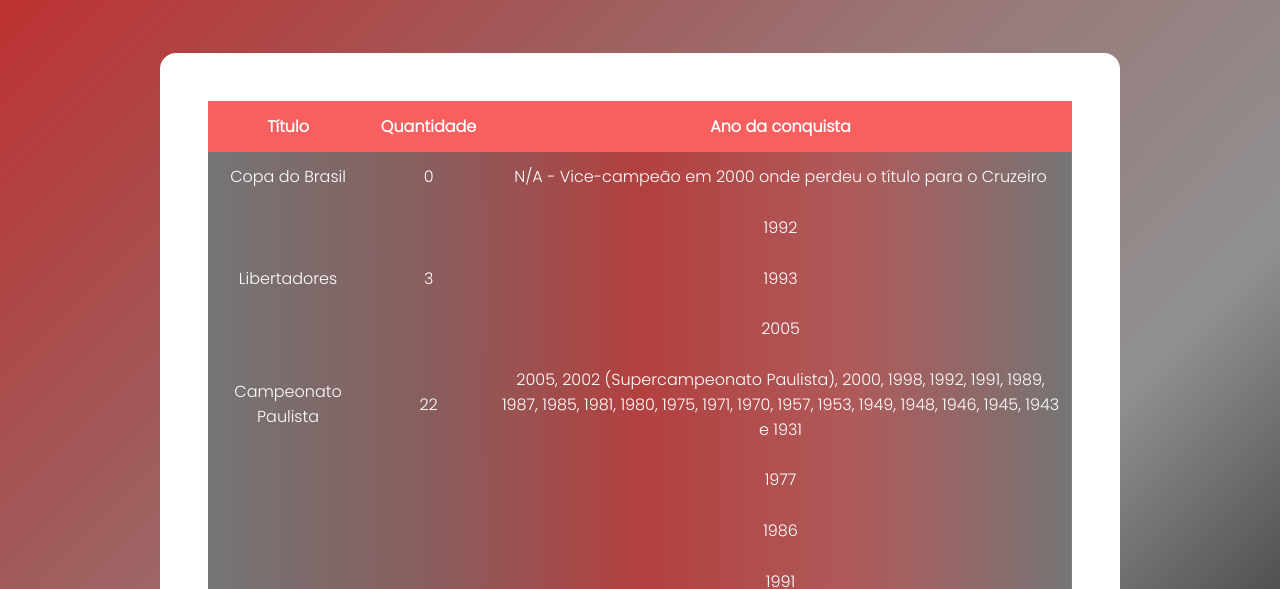
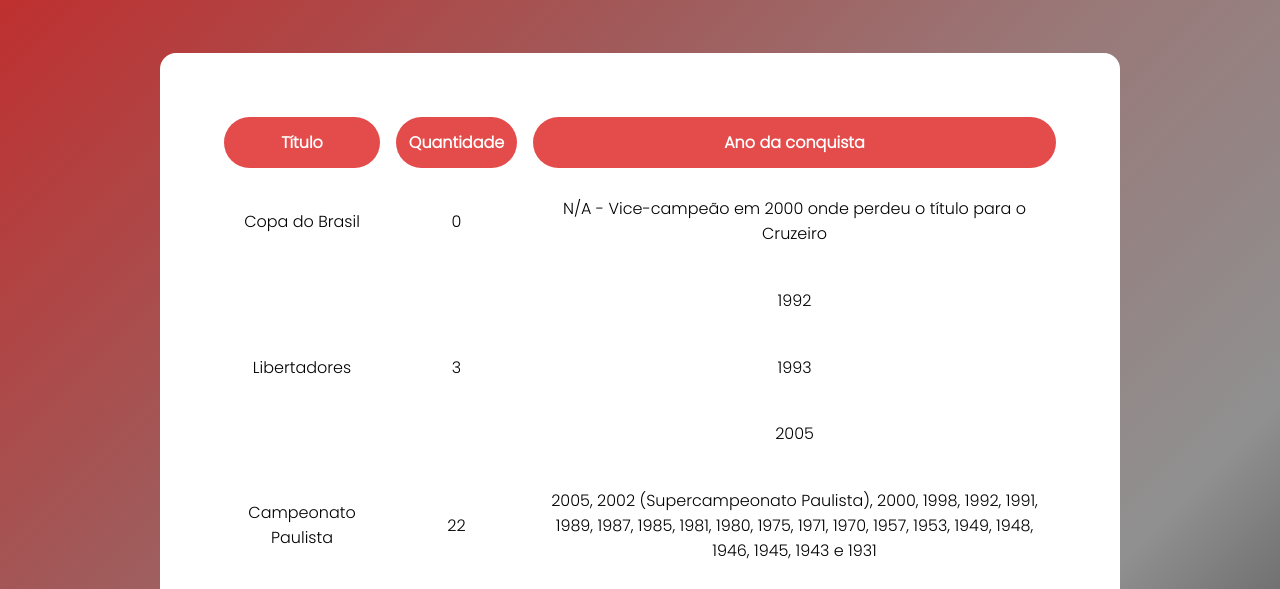
Before and after one commit to stFabio/course.web.fabio.santos, a plain HTML site: page html/titulos.html in a window 1280 px wide. Shown: the part 358-947 px from the top of the page. Drawn offline with Linux system fonts and the light colour scheme.

Commit message:
style update

```diff
--- a/assets/css/styles.css
+++ b/assets/css/styles.css
@@ -141,33 +141,33 @@ header h1, h2{
     text-align: center;
     width: 100%;
     border: none;
-    border-collapse: collapse;
+    border-collapse: separate;
     border-spacing: 1rem;
     font-size: 1.05rem;
     border-radius: 1rem;
 }
 
 #titulos th {
-    background-color: #f85f5f;
+    background-color: #e44c4c;
     color: #fff;
     padding: 0.8rem;
-
+    border-radius: 3rem;
 }
 
 #titulos tr {
-    background: linear-gradient(90deg, rgba(117,117,117,1) 0%, rgba(136,94,94,1) 25%, rgba(179,64,64,1) 50%, rgba(175,90,90,1) 75%, rgba(117,117,117,1) 100%);
     font-size: 1rem;
 }
 
 #titulos td{
     padding: 0.8rem;
-    color: #fff;
+    color: #000;
 }
 
 #titulos td:hover {
-    background-color: #f7f7f7;
-    color: #000000;
-    transition: all 0.5s;
+    background: linear-gradient(135deg, rgba(158,158,158,1) 3%, rgba(173,68,68,1) 32%, rgba(130,38,38,1) 66%, rgba(43,43,43,1) 97%);
+    color: #fff;
+    transition: all 0.8s;
+    border-radius: 3rem;
 }
 
 
```
